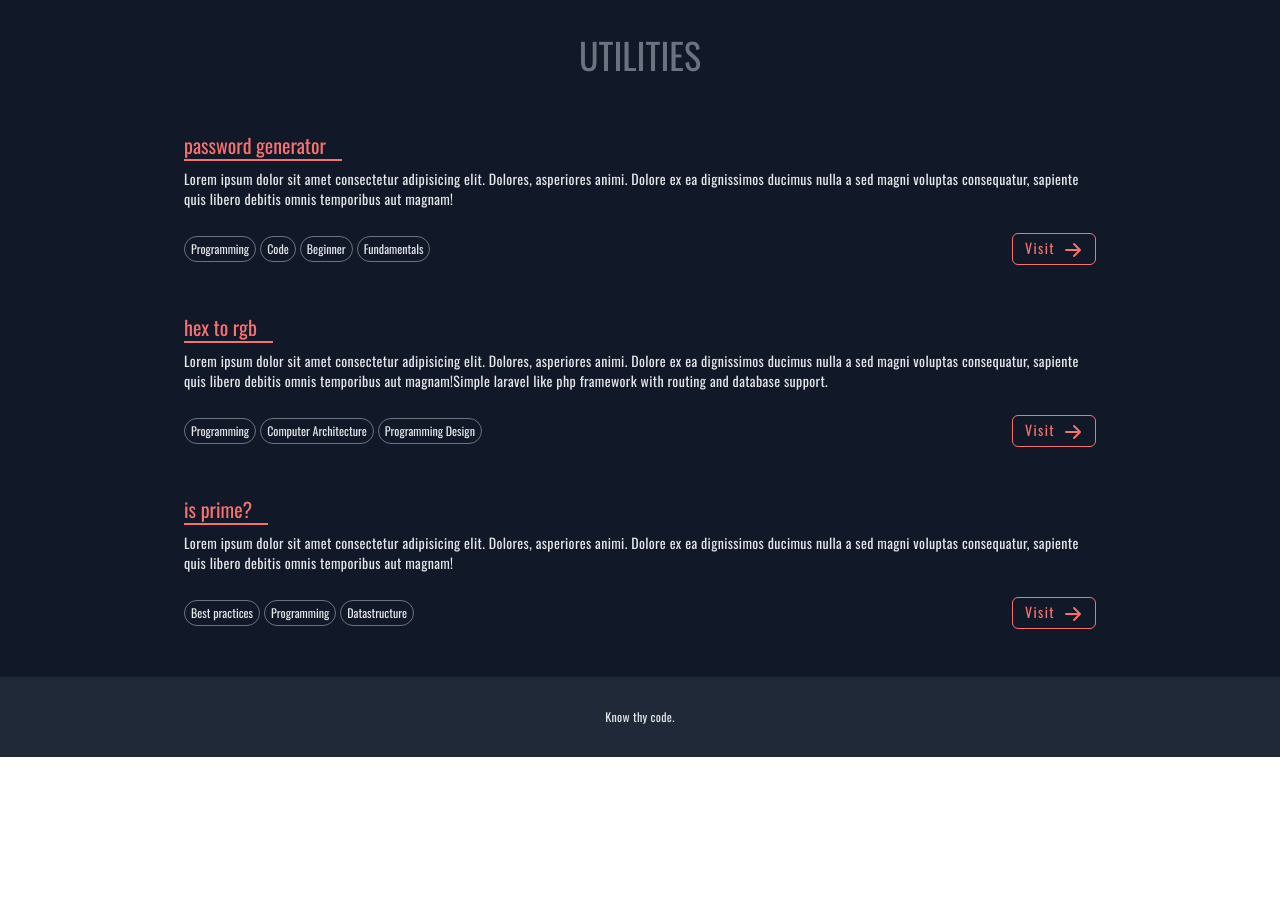
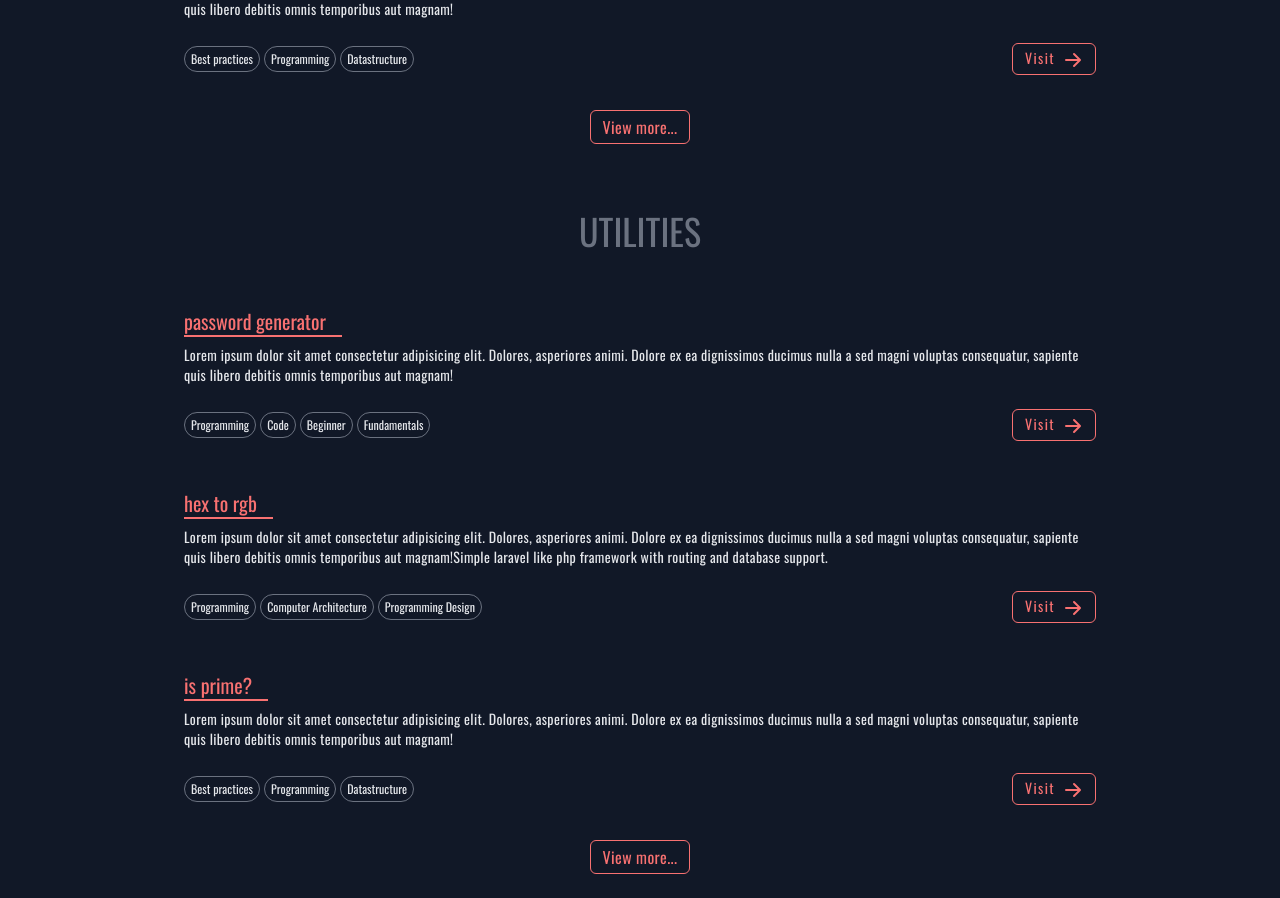
Before and after one commit to zerexei/zerexei.github.io, a React (Create React App) app: page / in a window 1280 px wide. Shown: the part 1899-2797 px from the top of the page. Before the commit the page ends 2656 px from the top, so only its background shows below. Built offline with nearby package versions, Linux system fonts and the light colour scheme.

Commit message:
refactor: add some spacing & view more button

```diff
--- a/src/App.tsx
+++ b/src/App.tsx
@@ -22,7 +22,7 @@ const App = () => {
             </div>
           </Switch>
         </main>
-        <footer className="flex justify-center items-center h-20 p-4 bg-gray-800">
+        <footer className="flex justify-center items-center h-20 p-4 -mt-6 bg-gray-800">
           <p className="text-xs">
             Know thy code.
           </p>
--- a/src/components/Section.tsx
+++ b/src/components/Section.tsx
@@ -4,13 +4,17 @@ type SectionProps = {
 };
 const Section = ({ name, children }: SectionProps) => {
   return (
-    <section className="pb-6">
+    <section className="mb-12 pb-6">
       <h2 className="mb-6 px-6 pb-2 text-4xl text-center uppercase text-gray-500">
         {name}
       </h2>
 
-      <div className="flex justify-center flex-wrap">
-        {children}
+      <div className="flex justify-center flex-wrap mb-4">{children}</div>
+
+      <div className="text-center">
+        <a href="#a" className="btn">
+          View more...
+        </a>
       </div>
     </section>
   );
```
